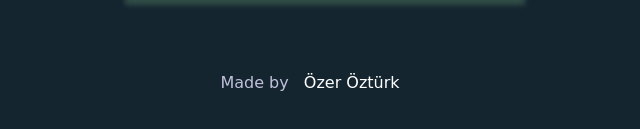
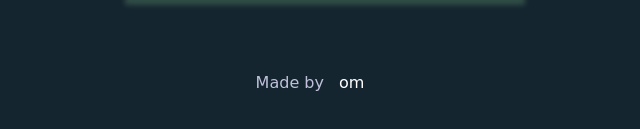
Before and after one commit to om36ss/Calculator-Project, a plain HTML site: page index.html in a window 1280 px wide. Shown: the part 635-764 px from the top of the page, without its empty margins (325-965 px from the left). Drawn offline with Linux system fonts and the light colour scheme; a web font is replaced by a local one.

Commit message:
index.html

```diff
--- a/index.html
+++ b/index.html
@@ -45,7 +45,7 @@
             </div>
         </div>
     </div>
-    <footer>Made by <a href="https://github.com/OzerOzturk">Özer Öztürk</a></footer>
+    <footer>Made by <a href="https://github.com/om36ss">om</a></footer>
     <script src="app.js"></script>
 </body>
 </html>
```
